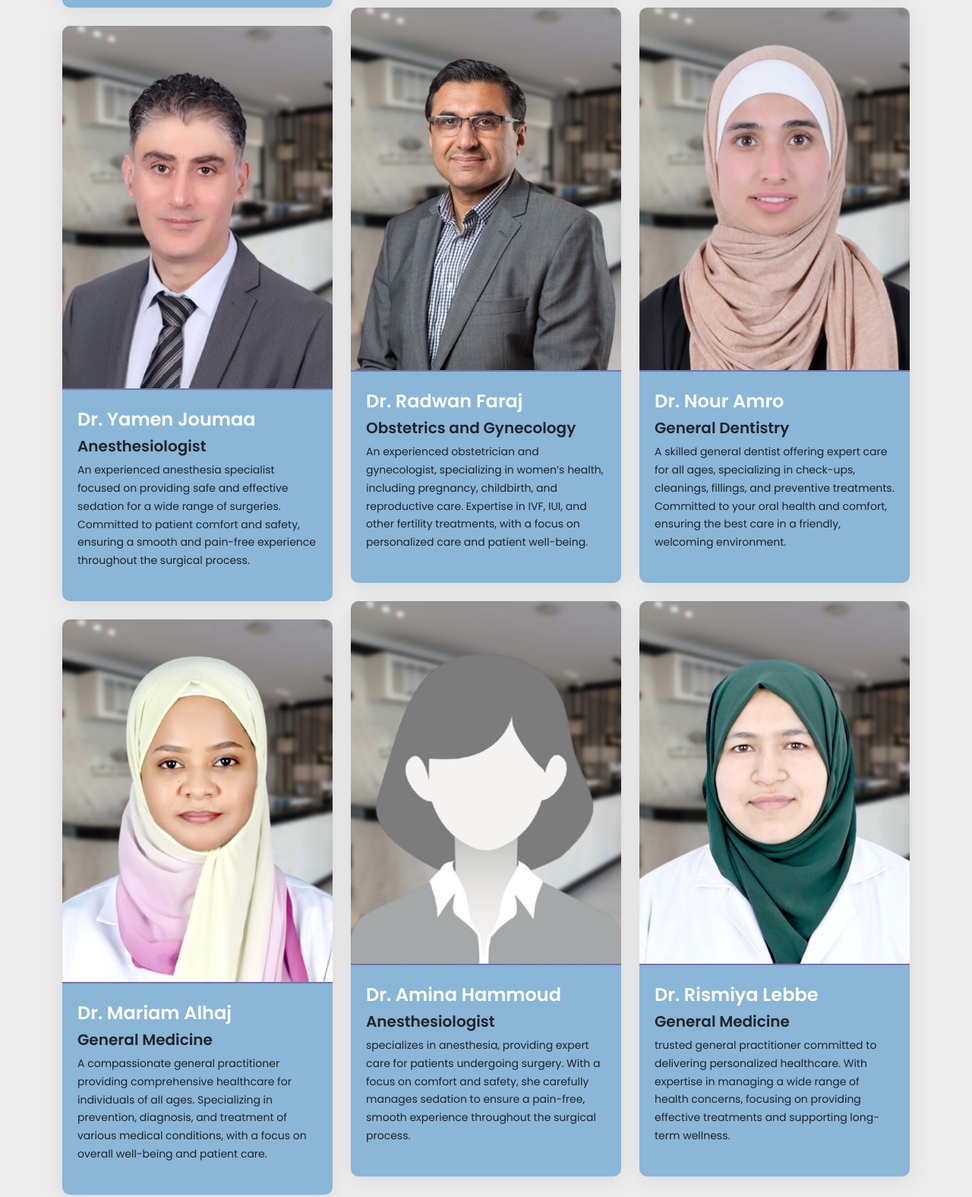
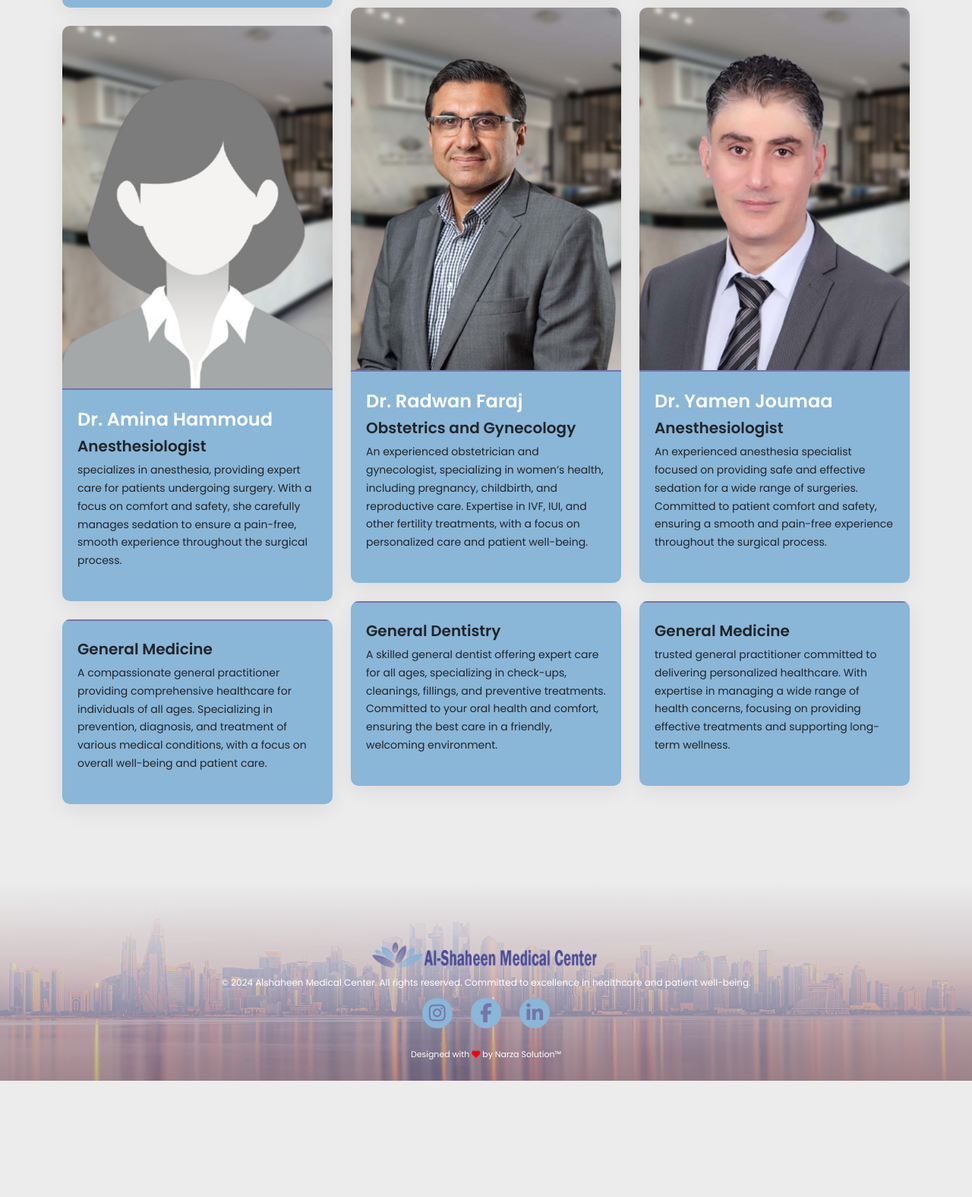
Before and after one commit to DevArafath/medical-center, a plain HTML site: page doctor.html in a window 1280 px wide. Shown: the part 1228-2803 px from the top of the page at 76% size. After the commit the page ends 2650 px from the top, so only its background shows below. Drawn offline with nearby package versions, Linux system fonts and the light colour scheme.

Commit message:
Add files via upload

```diff
--- a/doctor.html
+++ b/doctor.html
@@ -195,17 +195,6 @@
                             </div>
                         </div>
                     </div>
-                    <div class="col-xl-4 col-md-6 portfolio-item filter-b">
-                        <div class="portfolio-wrap">
-                            <a href="#"><img src="./assets/img/dr_nour_amro.jpg" alt="best plastic surgeries and surgeons in qatar" title="Plastic Surgery in Qatar" class="img-fluid"></a>
-                            <button class="portfolio-btn"><a href="tel:+97455779248">Call & Book Now!</a></button>
-                            <div class="portfolio-info">
-                                <h4><a href="#" title="more-Details">Dr. Nour Amro</a></h4>
-                                <h5>General Dentistry</h5>
-                                <p>A skilled general dentist offering expert care for all ages, specializing in check-ups, cleanings, fillings, and preventive treatments. Committed to your oral health and comfort, ensuring the best care in a friendly, welcoming environment.</p>
-                            </div>
-                        </div>
-                    </div>
                     <div class="col-xl-4 col-md-6 portfolio-item filter-c">
                         <div class="portfolio-wrap">
                             <a href="#"><img src="./assets/img/dr_yamen_joumaa.jpg" alt="best plastic surgeries and surgeons in qatar" title="Plastic Surgery in Qatar" class="img-fluid"></a>
@@ -228,12 +217,18 @@
                             </div>
                         </div>
                     </div>
+
+                    <div class="col-xl-4 col-md-6 portfolio-item filter-b">
+                        <div class="portfolio-wrap">
+                            <div class="portfolio-info">
+                                <h5>General Dentistry</h5>
+                                <p>A skilled general dentist offering expert care for all ages, specializing in check-ups, cleanings, fillings, and preventive treatments. Committed to your oral health and comfort, ensuring the best care in a friendly, welcoming environment.</p>
+                            </div>
+                        </div>
+                    </div>
                     <div class="col-xl-4 col-md-6 portfolio-item filter-c">
                         <div class="portfolio-wrap">
-                            <a href="#"><img src="./assets/img/dr_rismiya_lebbe.jpg" alt="best plastic surgeries and surgeons in qatar" title="Plastic Surgery in Qatar" class="img-fluid"></a>
-                            <button class="portfolio-btn"><a href="tel:+97455779248">Call & Book Now!</a></button>
                             <div class="portfolio-info">
-                                <h4><a href="#" title="more-Details">Dr. Rismiya Lebbe</a></h4>
                                 <h5>General Medicine</h5>
                                 <p>trusted general practitioner committed to delivering personalized healthcare. With expertise in managing a wide range of health concerns, focusing on providing effective treatments and supporting long-term wellness.</p>
                             </div>
@@ -241,10 +236,7 @@
                     </div>
                     <div class="col-xl-4 col-md-6 portfolio-item filter-c">
                         <div class="portfolio-wrap">
-                            <a href="#"><img src="./assets/img/dr_mariam_alhaj.jpg" alt="best plastic surgeries and surgeons in qatar" title="Plastic Surgery in Qatar" class="img-fluid"></a>
-                            <button class="portfolio-btn"><a href="tel:+97455779248">Call & Book Now!</a></button>
                             <div class="portfolio-info">
-                                <h4><a href="#" title="more-Details">Dr. Mariam Alhaj</a></h4>
                                 <h5>General Medicine</h5>
                                 <p>A compassionate general practitioner providing comprehensive healthcare for individuals of all ages. Specializing in prevention, diagnosis, and treatment of various medical conditions, with a focus on overall well-being and patient care.</p>
                             </div>
```
